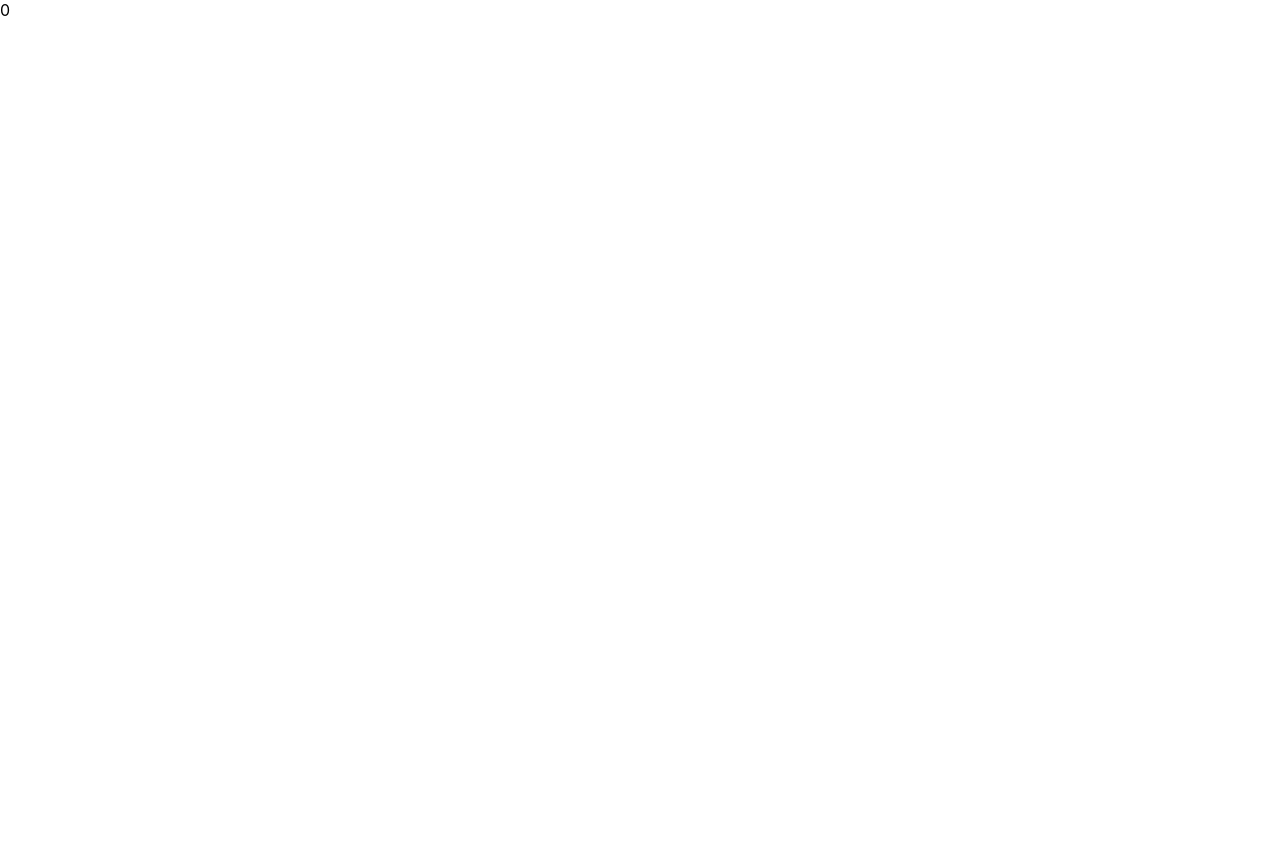
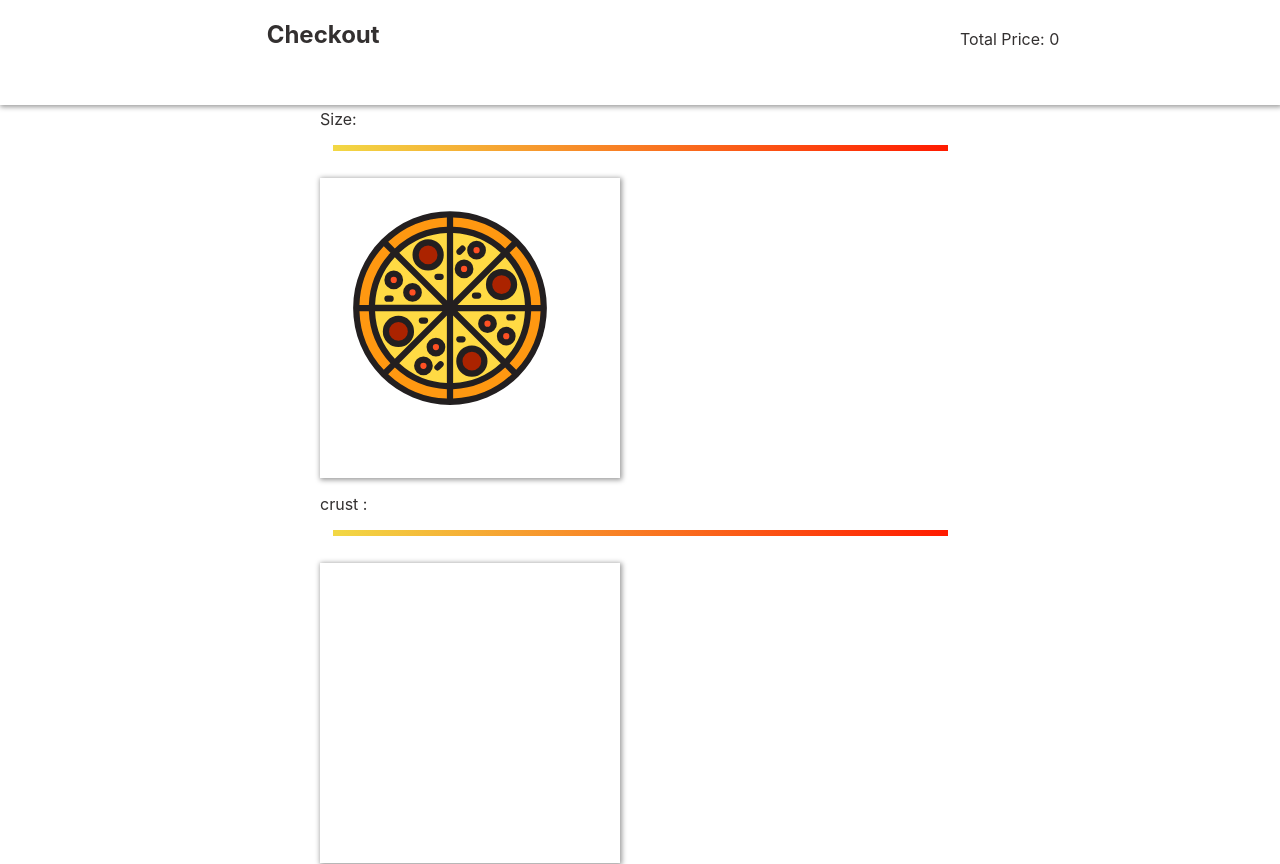
Before and after one commit to teknus/pizza, a React (Create React App) app: page /checkout in a window 1280 px wide. Shown: the top 864 px of the page. Before the commit the page ends 800 px from the top, so only its background shows below. Built offline with nearby package versions, Linux system fonts and the light colour scheme.

Commit message:
feat(checkout): add a ending page to visualize pizza

```diff
--- a/src/components/Ingredients.js
+++ b/src/components/Ingredients.js
@@ -2,17 +2,8 @@ import React, { Component } from "react";
 import { connect } from "react-redux";
 
 import { updatePizzaToppings } from "../actions/index";
+import {imageIcon} from "../utils/index";
 import "./ingredients.css"
-import pepperoni from "../icons/png/009-pepperoni.png";
-import mushrooms from "../icons/png/008-mushroom.png";
-import onions  from "../icons/png/007-onion.png";
-import sausage from "../icons/png/006-sausage.png";
-import bacon from "../icons/png/005-bacon.png";
-import cheese from "../icons/png/004-cheese.png";
-import olives from "../icons/png/003-olive.png";
-import greenpeppers from "../icons/png/010-pepper.png";
-import pineapple from "../icons/png/002-pineapple.png";
-import spinach from "../icons/png/001-spinach.png";
 
 function mapDispatchToProps(dispatch) {
   return {
@@ -50,31 +41,6 @@ class IngredientsFormComponent extends Component {
     this.props.push("/checkout");
   }
 
-    imageIcon(topping){
-        switch(topping){
-            case "Pepperoni":
-                return {icon: pepperoni, alt:"Peperoni icon"};
-            case "Mushrooms":
-                return {icon: mushrooms, alt:"Mushrooms icon"};
-            case "Onions":
-                return {icon: onions, alt:"Onions icon"};
-            case "Sausage":
-                return {icon: sausage, alt: "Sausage icon"};
-            case "Bacon":
-                return {icon: bacon, alt:"Bacon icon"};
-            case "Extra Cheese":
-                return {icon: cheese, alt:"Extra icon" };
-            case "Black Olives":
-                return {icon: olives, alt:"Black olives icon"};
-            case "Green Peppers":
-                return {icon: greenpeppers, alt:"Green peppers icon"};
-            case "Pineapple":
-                return {icon: pineapple, alt: "Pineapple icon"};
-            default:
-                return {icon: spinach, alt: "Spinach icon"};
-        }
-    }
-
   render() {
     const { pizza } = this.props;
     return (
@@ -96,7 +62,7 @@ class IngredientsFormComponent extends Component {
         <div className="gallery">
           {pizza.toppings.map(ingredient => {
               let clName = pizza.ingredients.includes(ingredient);
-              let imageData = this.imageIcon(ingredient);
+              let imageData = imageIcon(ingredient);
               return (<div
                          className={clName ? "image selected" :"image"}
                          key={ingredient}
--- a/src/components/SizeForm.js
+++ b/src/components/SizeForm.js
@@ -1,10 +1,8 @@
 import React, { Component } from "react";
 import { connect } from "react-redux";
 import { setPizzaSize } from "../actions/index";
+import {imageSize} from "../utils/index";
 import "./ingredients.css";
-import large from '../icons/svg/001-pizza-1.svg';
-import medium from '../icons/svg/002-pizza.svg';
-import small from '../icons/svg/003-pizza-2.svg';
 
 function mapDispatchToProps(dispatch) {
   return {
@@ -47,18 +45,6 @@ class SizeFormComponent extends Component {
     this.props.push("/crust");
   }
 
-
-    imageSize(size){
-        switch (size){
-            case "small":
-                return {size: small, alt: "small pizza icon"};
-            case "medium":
-                return {size: medium, alt: "medium pizza icon"};
-            default:
-                return {size: large, alt: "large pizza icon"};
-        }
-    }
-
   render() {
     const { size } = this.state;
     const { pizza } = this.props;
@@ -75,7 +61,7 @@ class SizeFormComponent extends Component {
           <div className="gallery">
               {pizza.sizes.map( s => {
                   let selected = s === size;
-                  let imageData = this.imageSize(s);
+                  let imageData = imageSize(s);
                   return <div
                              className={ selected ? "image selected" :"image"}
                              key={s}
--- a/src/pages/Checkout.js
+++ b/src/pages/Checkout.js
@@ -1,5 +1,7 @@
 import React, { Component } from "react";
 import { connect } from "react-redux";
+import "../components/ingredients.css";
+import {imageIcon, imageSize} from "../utils/index";
 
 function mapStateToProps(state) {
     return {
@@ -11,9 +13,53 @@ function mapStateToProps(state) {
 class CheckoutPage extends Component {
     render() {
         const { pizza } = this.props;
+        const imageData  = imageSize(pizza.size);
         return (
-            <div>
-                {pizza.totalPrice}
+            <div className="page">
+                <div className="nav">
+                    <h2>Checkout</h2>
+                    <div className="msg">
+                        <p>Total Price: {pizza.totalPrice} </p>
+                    </div>
+                </div>
+
+                <p> Size: {pizza.size} </p>
+                <hr/>
+                <div className="gallery">
+                        <div
+                            className={"image"}
+                            key={pizza.size}
+                            value={pizza.size}
+                            onClick={this.handleChange}>
+                            <img src={imageData.size} alt={imageData.alt}/>
+                            <span className={"description"}>{pizza.size}</span>
+                        </div>
+                </div>
+                <p> crust : {pizza.crust} </p>
+                <hr/>
+                <div className="gallery">
+                    <div
+                        className={"image"}
+                        key={pizza.crust}
+                        value={pizza.crust}>
+                        <span className={"description"}>{pizza.crust}</span>
+                    </div>
+                </div>
+                <p> Toppings </p>
+                <hr/>
+                <div className="gallery">
+                    {pizza.ingredients.map(ingredient => {
+                        let imageDataToppings = imageIcon(ingredient)
+                        return (<div
+                                    className={"image"}
+                                    key={ingredient}
+                                    value={ingredient}
+                                    onClick={this.handleChange}>
+                            <img src={imageDataToppings.icon} alt={imageDataToppings.alt} />
+                            <span className={"description"}>{ingredient}</span>
+                        </div>)
+                    })}
+                </div>
             </div>
         );
     }
--- /dev/null
+++ b/src/utils/index.js
@@ -0,0 +1,51 @@
+import pepperoni from "../icons/png/009-pepperoni.png";
+import mushrooms from "../icons/png/008-mushroom.png";
+import onions  from "../icons/png/007-onion.png";
+import sausage from "../icons/png/006-sausage.png";
+import bacon from "../icons/png/005-bacon.png";
+import cheese from "../icons/png/004-cheese.png";
+import olives from "../icons/png/003-olive.png";
+import greenpeppers from "../icons/png/010-pepper.png";
+import pineapple from "../icons/png/002-pineapple.png";
+import spinach from "../icons/png/001-spinach.png";
+import large from '../icons/svg/001-pizza-1.svg';
+import medium from '../icons/svg/002-pizza.svg';
+import small from '../icons/svg/003-pizza-2.svg';
+
+
+export function imageIcon(topping){
+    switch(topping){
+    case "Pepperoni":
+        return {icon: pepperoni, alt:"Peperoni icon"};
+    case "Mushrooms":
+        return {icon: mushrooms, alt:"Mushrooms icon"};
+    case "Onions":
+        return {icon: onions, alt:"Onions icon"};
+    case "Sausage":
+        return {icon: sausage, alt: "Sausage icon"};
+    case "Bacon":
+        return {icon: bacon, alt:"Bacon icon"};
+    case "Extra Cheese":
+        return {icon: cheese, alt:"Extra icon" };
+    case "Black Olives":
+        return {icon: olives, alt:"Black olives icon"};
+    case "Green Peppers":
+        return {icon: greenpeppers, alt:"Green peppers icon"};
+    case "Pineapple":
+        return {icon: pineapple, alt: "Pineapple icon"};
+    default:
+        return {icon: spinach, alt: "Spinach icon"};
+    }
+}
+
+
+export function imageSize(size){
+    switch (size){
+    case "small":
+        return {size: small, alt: "small pizza icon"};
+    case "medium":
+        return {size: medium, alt: "medium pizza icon"};
+    default:
+        return {size: large, alt: "large pizza icon"};
+    }
+}
```
